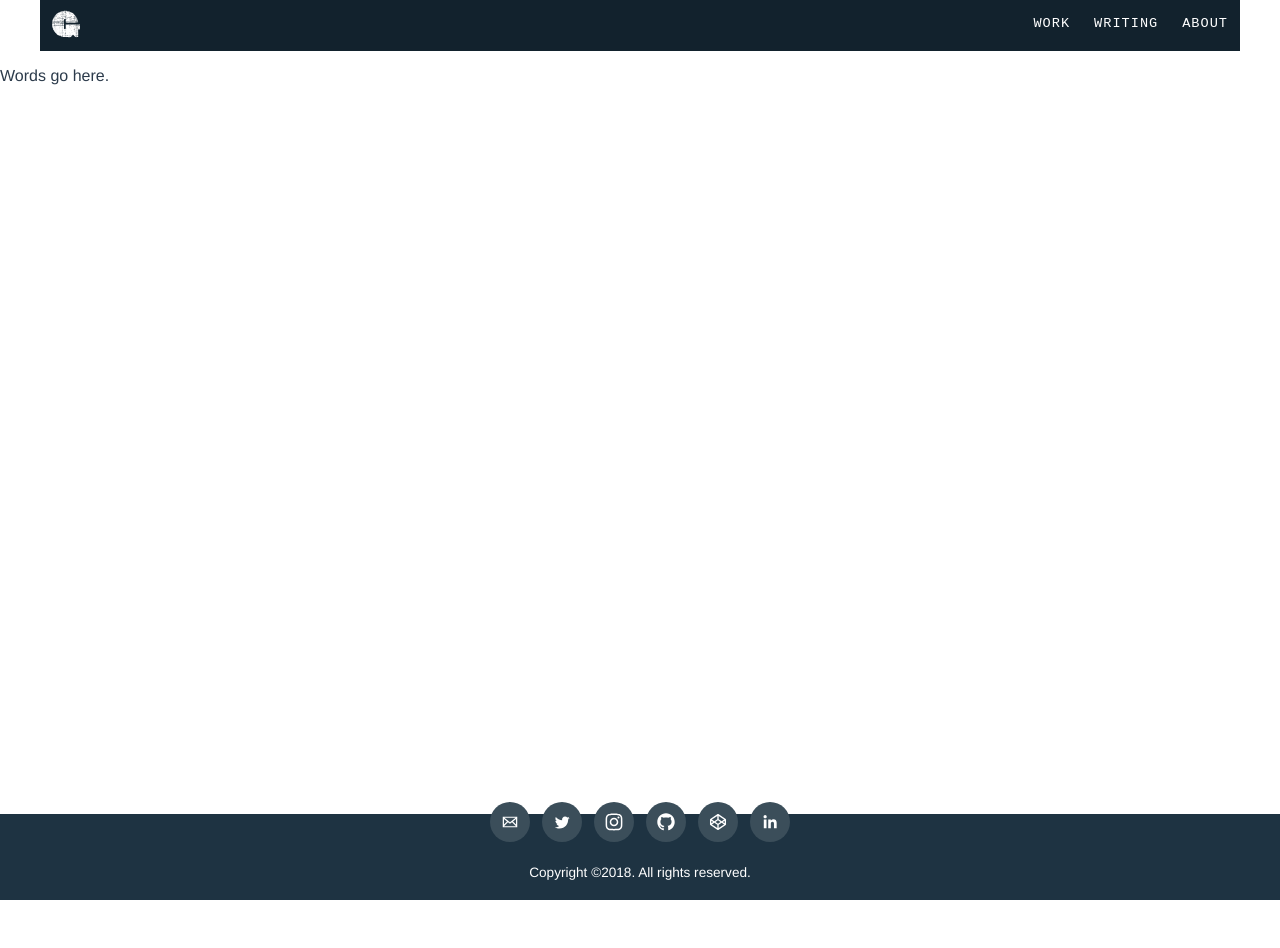
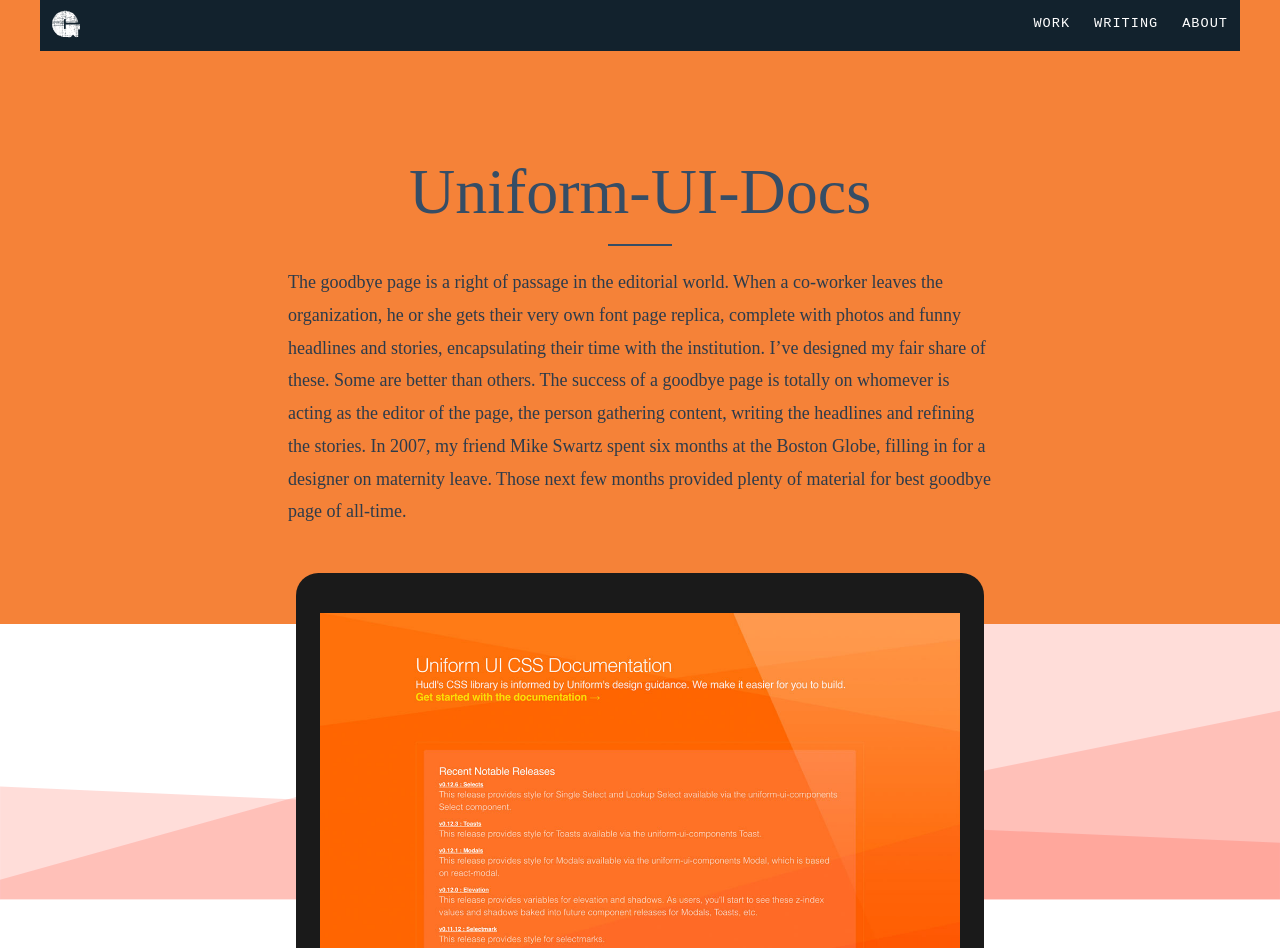
Before and after one commit to gcstaublin/gcstaublin.github.io, a Jekyll site: the page built from work/uni-docs.md, in a window 1280 px wide. Shown: the top 948 px of the page. Built offline with Jekyll 4.4.1, drawn with Linux system fonts in a browser that asks for light colours; nearby versions of some CDN libraries; before the commit the page ends 900 px from its top, so only the background shows below that; some of the changed text lies outside the part shown.

Commit message:
Lots of puttering around.

```diff
--- a/_config.yml
+++ b/_config.yml
@@ -21,6 +21,7 @@
 collections:
   collection-case-study-mike:
   collection-case-study-comeback:
+  collection-case-study-uniDocs:
 
 
 
--- a/_data/work.yml
+++ b/_data/work.yml
@@ -10,7 +10,7 @@
     internal: true
     url: uniform-ui-documentation/
     img: uniDocs_work_tease.jpg
-    text: Uniform is the design system for Hudl, a sports video company, whose mission is to help coaches, athletes and teams win. During it's first decade, Hudl rapidly grew from an upstart focused on american football to a global company, helping users of all sports. Without a cohesive, codified design language, design debt grew as Hudl expanded into new sports and new geographies. Uniform provides a shared, unified system for designers and developers to build cohesive products. During my tenure at Hudl, I was a member of the small, collborative team, trusted to create this system for our growing and expanding suite of products. I served as the lead css developer, occasional React component wrestler and primary accesibility czar.
+    text: For the first couple years of Uniform's existence, the Uniform-UI-Documentation site, or uniDocs as we called it internally, was the go to site for information about our CSS library, the correct HTML markup to apply or even which React component use, if one existed. I handled the writing, development and addition of new features. It was my one-man jam. I learned alot being the maintainer of the site. The experience helped me to be more attuned the needs of Uniform's users, as well as how deal with and untangle my own legacy code, making small improvements along the way. The site was put out to pasture when we launched <a class="link--work"  href="http://uniform.hudl.com" target="_blank">the new documentation site</a> in early 2018, but this project will always be special to me.
 
   - head: The Grand Goodbye
     theme: mustard
--- a/_includes/case-study/banner.html
+++ b/_includes/case-study/banner.html
@@ -1,7 +1,7 @@
 <section class="case-study__section--banner">
   <div class="case-study__container--img">
     <img
-      class="case-study__img case-study__img--banner"
+      class="case-study__img {% if item.zoom == false %}case-study__img--banner--no-zoom {% else %}case-study__img--banner {% endif %}"
       src="/static/img/case-study/{{item.image}}" alt="">
     <div class="case-study__banner-mask"></div>
   </div>
--- /dev/null
+++ b/_includes/case-study/device.html
@@ -0,0 +1,17 @@
+<section class="case-study__section--broadsheet">
+  <div class="case-study__container--img--broadsheet case-study__module--704 element--will-appear">
+    <img class="case-study__img work__device" src="/static/img/work_landing/uniDocs_work_tease.jpg" alt="">
+  </div>
+
+  {% if item.headline || item.content %}
+    <div class="case-study__content slide-up">
+      {% if item.headline %}
+        <h2 class="case-study__headline">{{item.headline}}</h2>
+      {% endif %}
+
+      {% if item.content %}
+        <div class="case-study__text">{{item.content}}</div>
+      {% endif %}
+    </div>
+  {% endif %}
+</section>
--- a/_includes/case-study/hero.html
+++ b/_includes/case-study/hero.html
@@ -1,4 +1,4 @@
-<section class="case-study__hero hero--bleed--top">
+<section class="case-study__hero hero--bleed--top {% if item.theme %} theme--{{item.theme}} {% endif %}">
   <div class="hero__content--case-study case-study__module--704 element--will-appear">
     <h2 class="case-study__headline--hero">{{ item.headline }}</h2>
     <div class="case-study__text--hero">
--- a/static/scss/_archive.scss
+++ b/static/scss/_archive.scss
@@ -470,8 +470,9 @@
 
 
 .theme--hudl {
-  --archive-section-color-bg: #ff6300;
-  --archive-section-color-text: #f9e9a9;
+  // --archive-section-color-bg: #ff6300;
+  --archive-section-color-bg: #f58238;
+  --archive-section-color-text: #f7f0d5;
 }
 
 
--- a/static/scss/_case-study.scss
+++ b/static/scss/_case-study.scss
@@ -49,6 +49,12 @@
   --text-color-hero: rgba(255, 215, 155, 0.9);
   --text-color-hero-accent: rgba(255, 235, 155, 0.75);
   --section-bg: #F13B3B;
+}
+
+.theme--hudl {
+  --hero-bg: #f58238;
+  --headline-color-case-study: #fff;
+  --text-color-hero: #f7f0d5;
 }
 
 
@@ -240,7 +246,7 @@
   // max-width: 704px;
   padding-left: $space-half;
   padding-right: $space-half;
-  background-color: #fff;
+  // background-color: #fff;
   transition: 0.2s;
   @include bp($bp-img-will-overlap) {
     top: -51px;
@@ -259,6 +265,11 @@
 .case-study__img--banner {
   animation: banner-zoom 12s ease-in-out infinite;
   transform-origin: 50% 50%;
+  object-fit: cover;
+}
+
+
+.case-study__img--banner--no-zoom {
   object-fit: cover;
 }
 
@@ -378,8 +389,22 @@
 }
 
 
+// Item Highlight
+// --------------------------------------------
+.case-study__item--highlight {
+  border: 1px solid red;
+  display: flex;
+}
 
 
+.case-study__container--item--image {
+  max-width: 400px;
+}
+
+
+.case-study__image--item--highlight {
+
+}
 
 
 // --------------------------------------------
--- a/work/uni-docs.md
+++ b/work/uni-docs.md
@@ -2,8 +2,200 @@
 layout: case-study
 title: Grant Staublin | UniDocs
 permalink: /work/uniform-ui-documentation/
-pageclass: page--has-no-bottom-margin
+<!-- pageclass: page--has-no-bottom-margin -->
 ---
 
 
-Words go here.
+<style>
+
+
+.angle-bg { background-color: #ff6500; }
+
+.angle {
+  position: relative;
+  z-index: -1;
+}
+
+.angle--bottom {
+  z-index: 1;
+  opacity: 0.5;
+  overflow: hidden;
+}
+
+.angle__bottom {
+  position: fixed;
+  bottom: 0;
+  left: 0;
+  fill: #FF1F00;
+}
+
+.angle__bottom--right {
+  position: fixed;
+  bottom: 0;
+  right: 0;
+  width: 73%;
+  fill: #FF1F00;
+}
+
+.angle__bottom--right--large {
+  position: fixed;
+  bottom: 0;
+  right: 0;
+  fill: #FF1F00;
+}
+
+.angle__top--right {
+  position: fixed;
+  top: 0;
+  right: 0;
+  fill: #FFAE3B;
+}
+
+.angle__top--left {
+  position: fixed;
+  top: 0;
+  left: 0;
+  fill: #FFAE3B;
+  z-index: 1;
+}
+</style>
+
+
+
+<!-- Collection Items -->
+<!-- ==================================== -->
+{% for item in site.collection-case-study-uniDocs %}
+{% if item.component == 'hero' %}
+  {% include case-study/hero.html %}
+{% elsif item.component == 'banner' %}
+  {% include case-study/banner.html %}
+{% elsif item.component == 'device' %}
+  {% include case-study/device.html %}
+{% else %}
+  {% include case-study/items.html %}
+{% endif %}
+{% endfor %}
+
+
+
+
+
+<!-- Hero -->
+<!-- ============================= -->
+<!-- <section class="case-study__hero hero--bleed--top">
+  <div class="hero__content--case-study case-study__module--704 element--will-appear">
+    <h2 class="case-study__headline--hero">Uniform-UI-Docs</h2>
+    <div class="case-study__text--hero">
+      Hello
+    </div>
+  </div>
+</section> -->
+
+
+
+<!-- Broadsheet device -->
+<!-- ============================= -->
+<!-- <section class="case-study__section--broadsheet">
+  <div class="case-study__container--img--broadsheet case-study__module--704 element--will-appear">
+    <img class="case-study__img work__device" src="/static/img/work_landing/uniDocs_work_tease.jpg" alt="">
+  </div>
+    <div class="case-study__content slide-up">
+        <h2 class="case-study__headline">Poop Headline</h2>
+        <div class="case-study__text">Poop Text</div>
+    </div>
+</section>
+ -->
+
+
+
+
+
+<!-- Items -->
+<!-- ============================= -->
+<section class="case-study__section {% if item.verticalPadding %} case-study__section--has-vertical-padding{% endif %}">
+    <div class="case-study__content">
+        <h2 class="case-study__headline">Items</h2>
+        <div class="case-study__text">Items Text</div>
+    </div>
+
+  <div class="case-study__module--details case-study__module--1256">
+    <ul class="case-study__items">
+
+
+      <li class="case-study__item--highlight">
+        <div class="case-study__container--item--image">
+          <img class="case-study__image--item--highlight work__device--small" src="/static/img/work_landing/uniDocs_work_tease.jpg">
+        </div>
+
+        <div class="case-study__content--item">
+          <h4 class="case-study__headline--item">I am items</h4>
+          <div class="case-study__text--item">
+              <p>I am graph</p>
+          </div>
+        </div>
+      </li>
+
+
+      <li class="case-study__item">
+        <img class="case-study__image--item" src="/static/img/case-study/{{detail.image}}">
+        <div class="case-study__content--item">
+          <h4 class="case-study__headline--item">I am items</h4>
+          <div class="case-study__text--item">
+              <p>I am graph</p>
+          </div>
+        </div>
+      </li>
+
+    </ul>
+  </div>
+</section>
+
+
+
+
+
+
+
+<!-- Banner -->
+<!-- ============================= -->
+<section class="case-study__section--banner">
+  <div class="case-study__container--img">
+    <img
+      class="case-study__img case-study__img--banner--no-zoom"
+      src="/static/img/case-study/uniDocs/theming.gif" alt="">
+    <div class="case-study__banner-mask"></div>
+  </div>
+</section>
+
+
+
+
+<!-- section -->
+<!-- ============================= -->
+
+
+
+
+<!-- Angles -->
+<!-- ============================= -->
+<div class="angle angle--full">
+  <svg class="angle__bottom" xmlns="http://www.w3.org/2000/svg" viewBox="0 0 1440 128">
+    <polygon fill-opacity=".15" fill-rule="evenodd" points="1440 957.884 0 894.563 0 1021.205 1440 1021.205" transform="translate(0 -894)"></polygon>
+  </svg>
+
+  <svg class="angle__bottom--right" xmlns="http://www.w3.org/2000/svg" viewBox="0 0 1056 215">
+    <polygon fill-opacity=".15" fill-rule="evenodd" points="1440 807.75 384.781 1021.205 1440 1021.205" transform="translate(-384 -807)"></polygon>
+  </svg>
+
+  <svg class="angle__bottom--right--large" xmlns="http://www.w3.org/2000/svg" viewBox="0 0 1440 425">
+    <polygon fill-opacity=".15" fill-rule="evenodd" points="0 1001.5 0 1024 1440 1024 1440 599.055" transform="translate(0 -599)"></polygon>
+  </svg>
+
+  <svg class="angle__top--left" xmlns="http://www.w3.org/2000/svg" viewBox="0 0 1440 254">
+    <polygon fill-rule="evenodd" points="0 253.305 0 0 1440 0 1440 58.969" opacity=".15"></polygon>
+  </svg>
+
+  <svg class="angle__top--right" xmlns="http://www.w3.org/2000/svg" viewBox="0 0 720 134">
+    <polygon fill-rule="evenodd" points="720 0 1439.938 0 1439.938 133.984" transform="translate(-720)" opacity=".15"></polygon>
+  </svg>
+</div>
```
Also changed, not shown: _collection-case-study-uniDocs/01-hero.md (added, +8 -0 lines), _collection-case-study-uniDocs/02-device.md (added, +8 -0 lines), static/css/screen.css, 2 other files.
